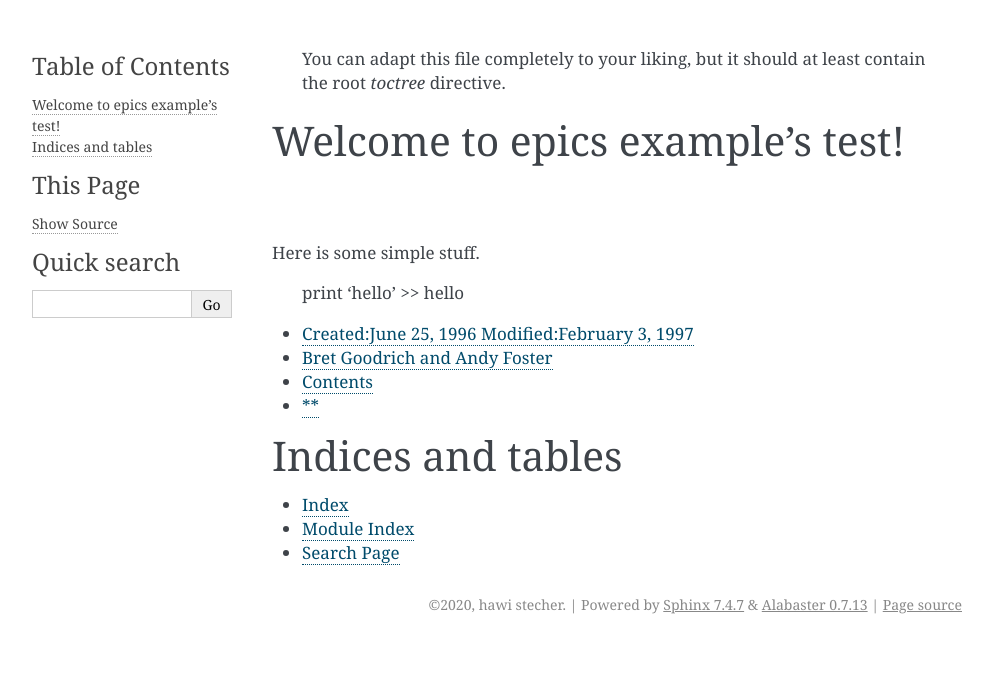
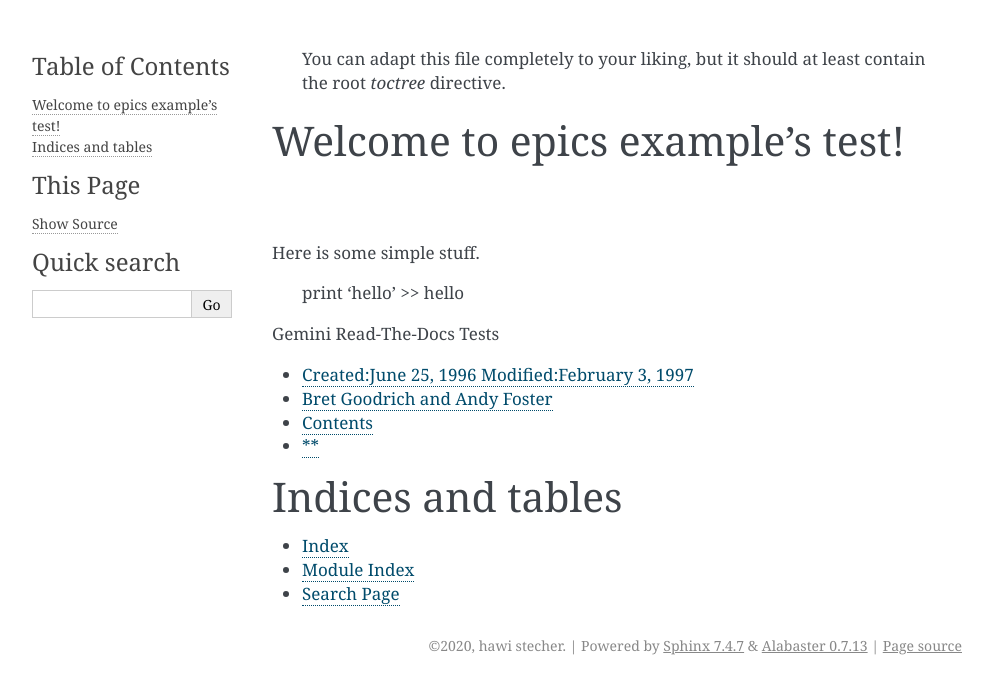
Before and after one commit to hstecher/epicstest, a Sphinx documentation site: the page built from docs/source/index.rst, in a window 1280 px wide. Shown: the top 694 px of the page, without its empty margins (148-1141 px from the left). Built offline with Sphinx 7.4.7, drawn with Linux system fonts in a browser that asks for light colours; some of the changed lines change nothing that is shown.

Commit message:
added titles

```diff
--- a/docs/source/index.rst
+++ b/docs/source/index.rst
@@ -4,6 +4,15 @@
 
 Welcome to epics example's test!
 ========================================
+
+
+.. toctree::
+   :hidden:
+   :caption: Community Resources
+
+   EPICS Website <https://epics-controls.org>
+   EPICS Documentation <https://docs.epics-controls.org>
+
 
 Here is some simple stuff.
 
@@ -12,6 +21,7 @@
 
 .. toctree::
    :maxdepth: 1
+   :caption: Gemini Read-The-Docs Tests
 
    spe-c-g0070
    contents
```
